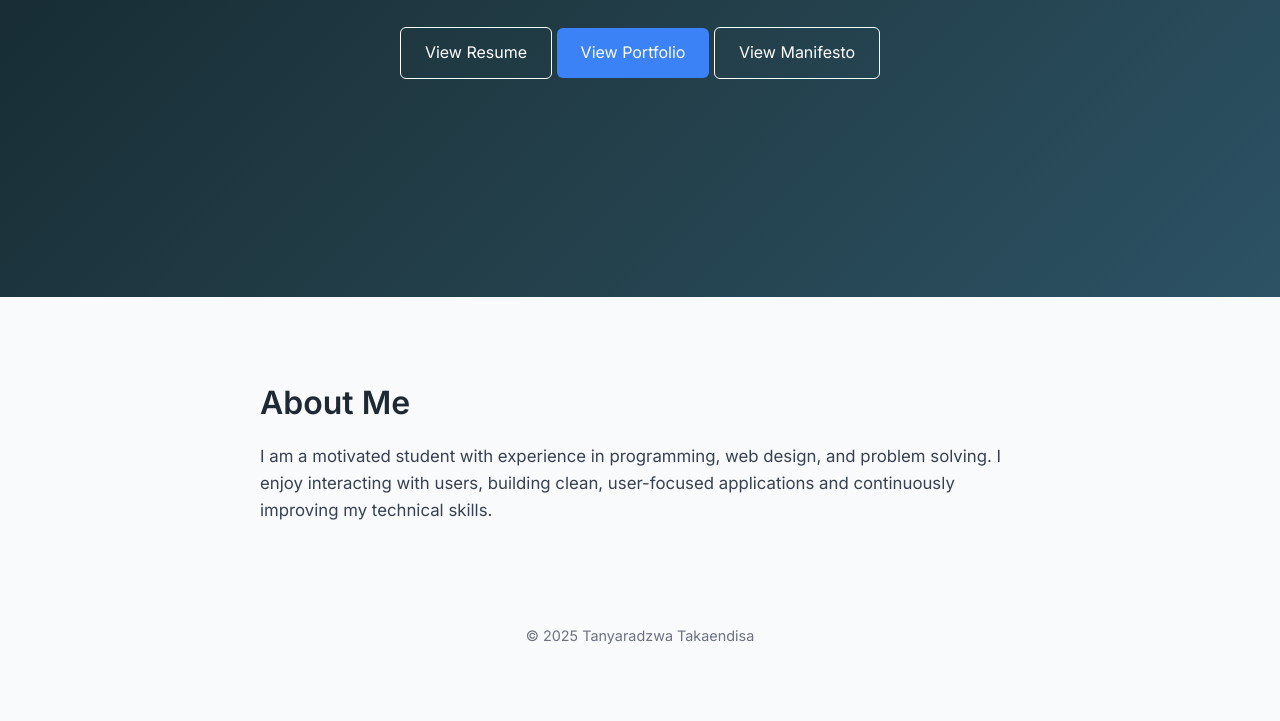
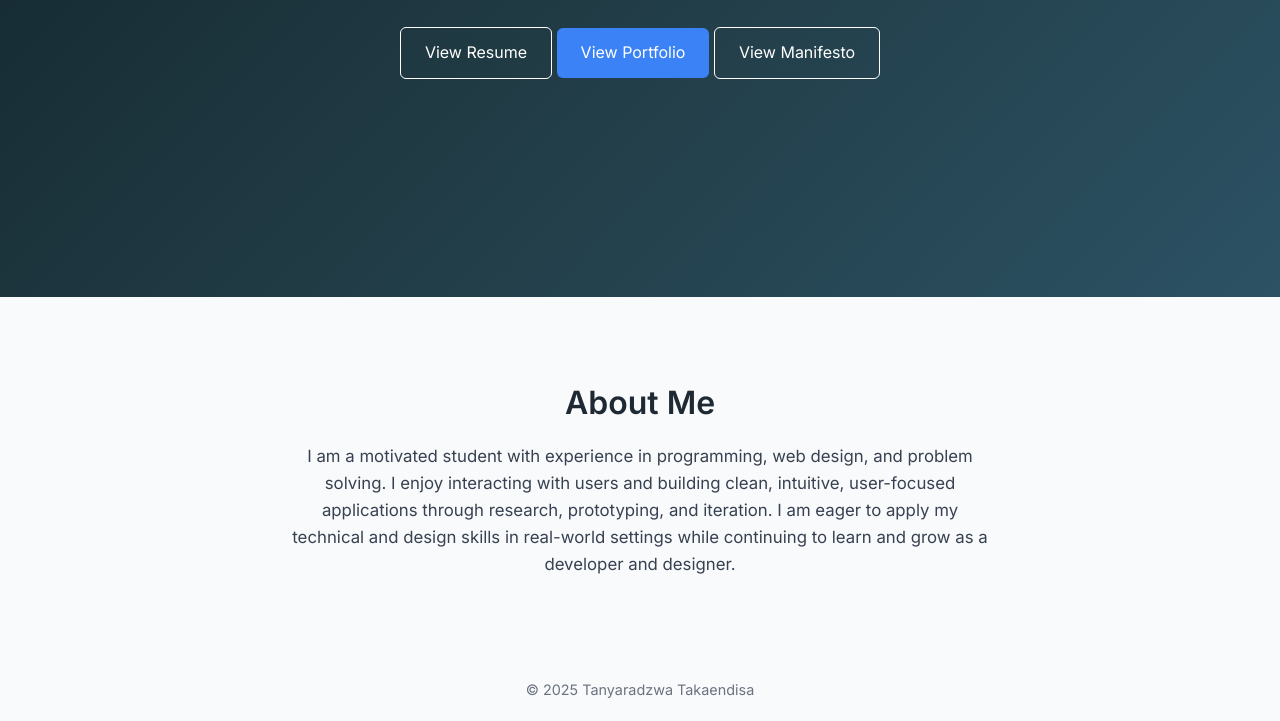
Before and after one commit to TanyaTakaendisa/website-portfolio, a plain HTML site: page index.html in a window 1280 px wide. Shown: the part 503-1224 px from the top of the page. Before the commit the page ends 1170 px from the top, so only its background shows below. Drawn offline with Linux system fonts and the light colour scheme.

Commit message:
polished up webpage

```diff
--- a/index.html
+++ b/index.html
@@ -30,8 +30,10 @@
             <h2>About Me</h2>
             <p>
                 I am a motivated student with experience in programming, web design,
-                and problem solving. I enjoy interacting with users, building clean,
-                user-focused applications and continuously improving my technical skills.
+                and problem solving. I enjoy interacting with users and building clean,
+                intuitive, user-focused applications through research, prototyping, and
+                iteration. I am eager to apply my technical and design skills in real-world
+                settings while continuing to learn and grow as a developer and designer.
             </p>
         </section>
     </main>
--- a/style.css
+++ b/style.css
@@ -97,6 +97,12 @@ body {
 .about p {
     font-size: 1.05rem;
     color: #374151;
+}
+
+.about {
+    max-width: 700px;
+    margin: 0 auto;
+    text-align: center;
 }
 
 /* ===============================
```
